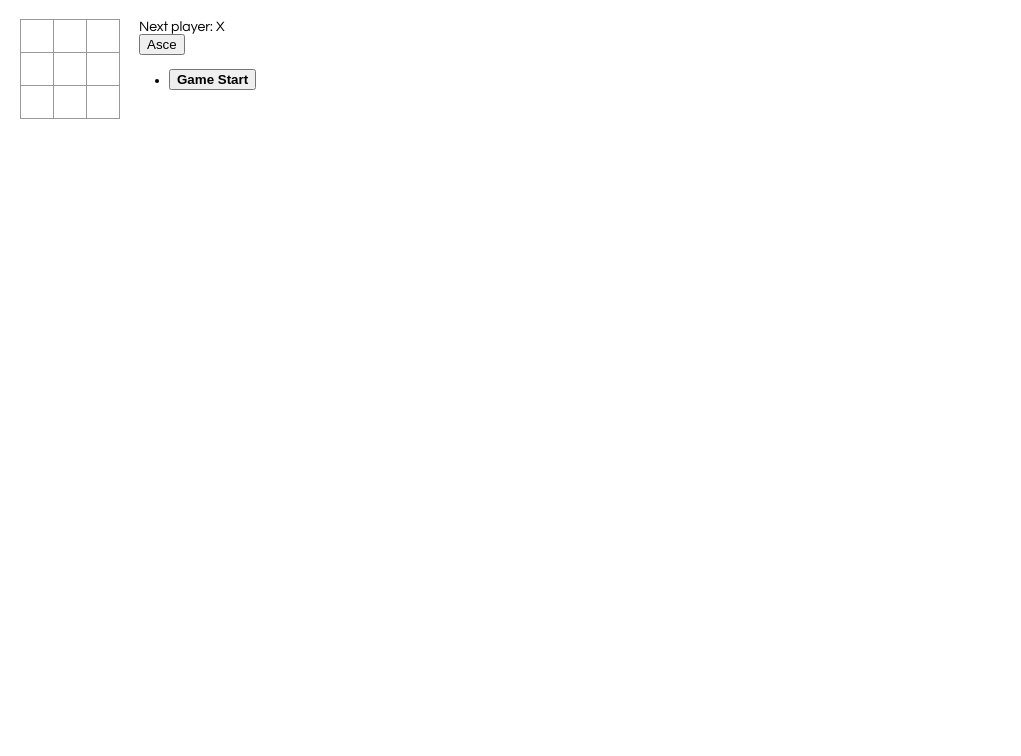
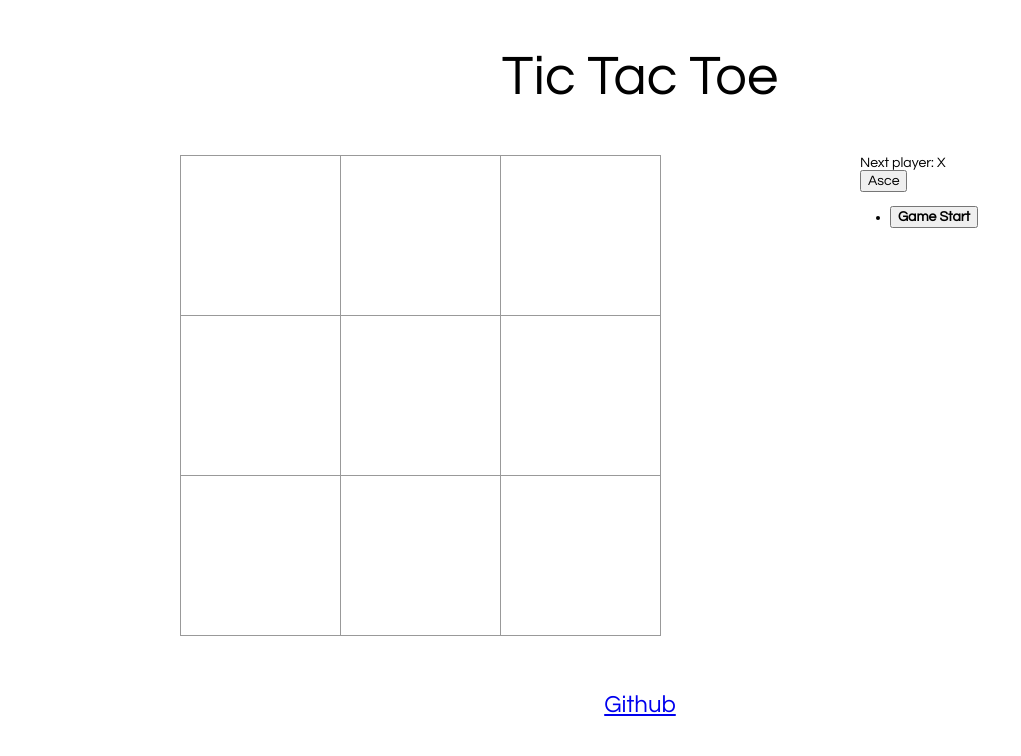
Before and after one commit to Xiawpohr/react-tictactoe, a React app: page / in a window 1280 px wide. Shown: the whole page, without its empty margins (0-1021 px from the left). Built offline with nearby package versions, Linux system fonts and the light colour scheme.

Commit message:
style the app layout

```diff
--- a/package.json
+++ b/package.json
@@ -3,6 +3,7 @@
   "version": "0.1.0",
   "private": true,
   "dependencies": {
+    "normalize.css": "^8.0.0",
     "react": "^16.4.2",
     "react-dom": "^16.4.2",
     "react-scripts": "1.1.5"
--- /dev/null
+++ b/src/components/App.js
@@ -0,0 +1,16 @@
+import React from 'react'
+import Game from './Game.js'
+
+function App (props) {
+  return (
+    <div className='app'>
+      <header>Tic Tac Toe</header>
+      <Game />
+      <footer>
+        <a href='#'>Github</a>
+      </footer>
+    </div>
+  )
+}
+
+export default App
--- a/src/components/MoveList.js
+++ b/src/components/MoveList.js
@@ -35,5 +35,4 @@ export default class MoveList extends React.Component {
       </div>
     )
   }
-
 }
--- a/src/components/Square.js
+++ b/src/components/Square.js
@@ -10,7 +10,7 @@ function Square (props) {
       className={className}
       onClick={props.onClick}
     >
-      {props.value}
+      <div className='square-content'>{props.value}</div>
     </button>
   )
 }
--- a/src/index.css
+++ b/src/index.css
@@ -1,10 +1,42 @@
+html {
+  font-size: 62.5%;
+}
 body {
-  font: 14px "Century Gothic", Futura, sans-serif;
-  margin: 20px;
+  font: 1.4rem "Century Gothic", Futura, sans-serif;
 }
 
 ol, ul {
-  padding-left: 30px;
+  padding-left: 3rem;
+}
+
+header {
+  width: 100%;
+  margin: 4.8rem 0;
+  flex-basis: 6rem;
+  text-align: center;
+  font-size: 5.6rem;
+}
+
+footer {
+  width: 100%;
+  margin: 4.8rem 0;
+  flex-basis: 6rem;
+  text-align: center;
+  font-size: 2.4rem;
+}
+
+.app {
+  height: 100vh;
+  display: flex;
+  flex-direction: column;
+}
+
+.board-row {
+  max-width: 480px;
+  width: 80%;
+  margin: 0 auto;
+  display: flex;
+  justify-content: center;
 }
 
 .board-row:after {
@@ -14,26 +46,38 @@ ol, ul {
 }
 
 .status {
-  margin-bottom: 10px;
+  margin-bottom: 1rem;
 }
 
 .square {
+  position: relative;
+  flex: 1;
+  margin-top: -0.1rem;
+  margin-right: -0.1rem;
+  border: 0.1rem solid #999;
+  padding: 0;
   background: #fff;
-  border: 1px solid #999;
-  float: left;
-  font-size: 24px;
-  font-weight: bold;
-  line-height: 34px;
-  height: 34px;
-  margin-right: -1px;
-  margin-top: -1px;
-  padding: 0;
-  text-align: center;
-  width: 34px;
+  display: flex;
+  justify-content: center;
+  align-items: center;
+}
+
+.square::after {
+  content: "";
+  display: block;
+  padding-bottom: 100%;
 }
 
 .square:focus {
   outline: none;
+}
+
+.square-content {
+  position: absolute;
+  font-size: 10vw;
+  font-weight: bold;
+  text-align: center;
+
 }
 
 .square--winner {
@@ -45,10 +89,15 @@ ol, ul {
 }
 
 .game {
+  flex: 1;
   display: flex;
   flex-direction: row;
 }
+.game-board {
+  flex: 2;
+}
 
 .game-info {
-  margin-left: 20px;
+  flex: 1;
+  margin-left: 2rem;
 }
--- a/src/index.js
+++ b/src/index.js
@@ -1,9 +1,10 @@
 import React from 'react'
 import ReactDOM from 'react-dom'
+import 'normalize.css'
 import './index.css'
-import Game from './components/Game.js'
+import App from './components/App.js'
 
 ReactDOM.render(
-  <Game />,
+  <App />,
   document.getElementById('root')
 )
```
Also changed, not shown: 1 other file.
